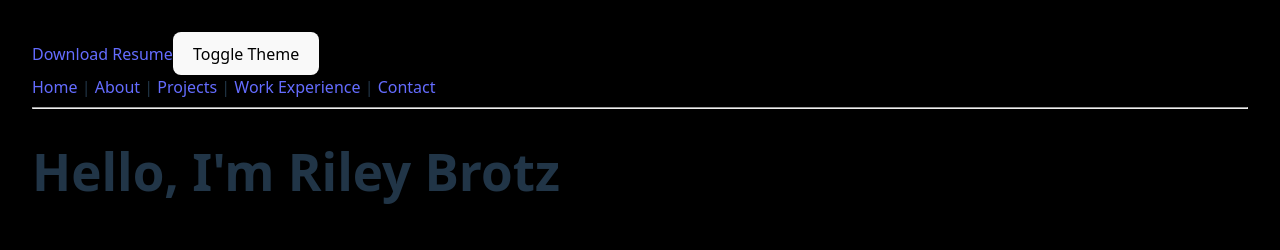
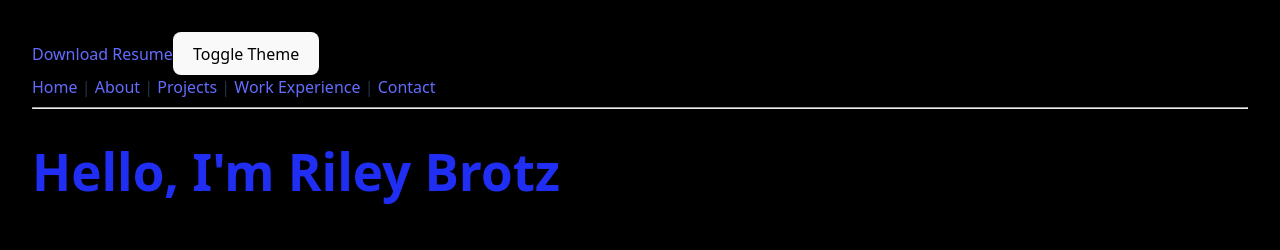
Before and after one commit to rcb2957/portfolio, a React (Vite) app in the folder personal-site/: page / in a window 1280 px wide. Shown: the top 250 px of the page. Built offline with nearby package versions, Linux system fonts and the light colour scheme; grey boxes are pictures that could not be loaded.

Commit message:
Change color of h1 header on Home Page

```diff
--- a/personal-site/src/App.css
+++ b/personal-site/src/App.css
@@ -2,6 +2,10 @@ body {
     background-color: #000000;
     --p-color: #ffffff;
     --li-color: #ffffff;
+}
+
+h1{
+  color: #202ef3
 }
 
 h2{
```
